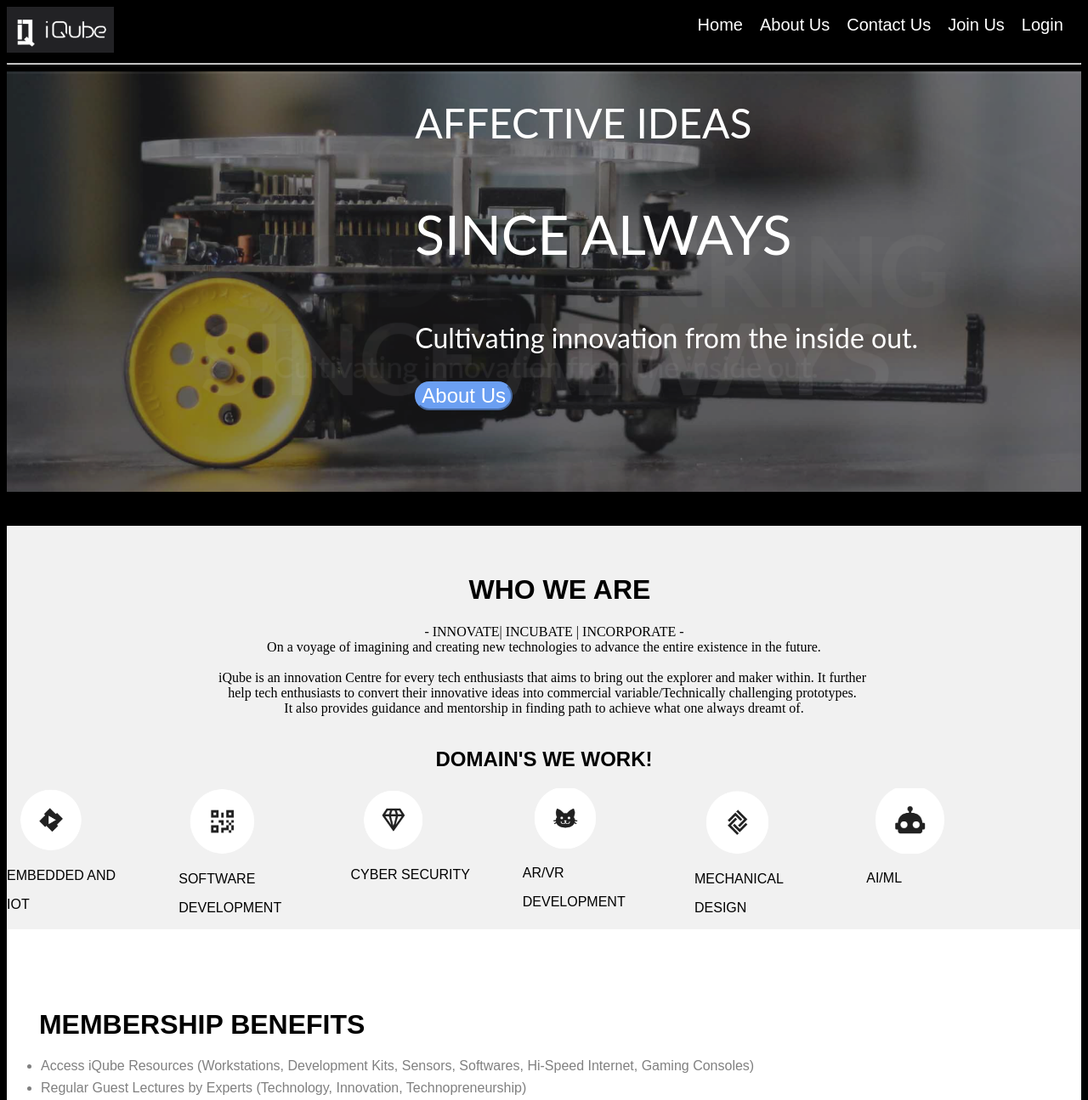
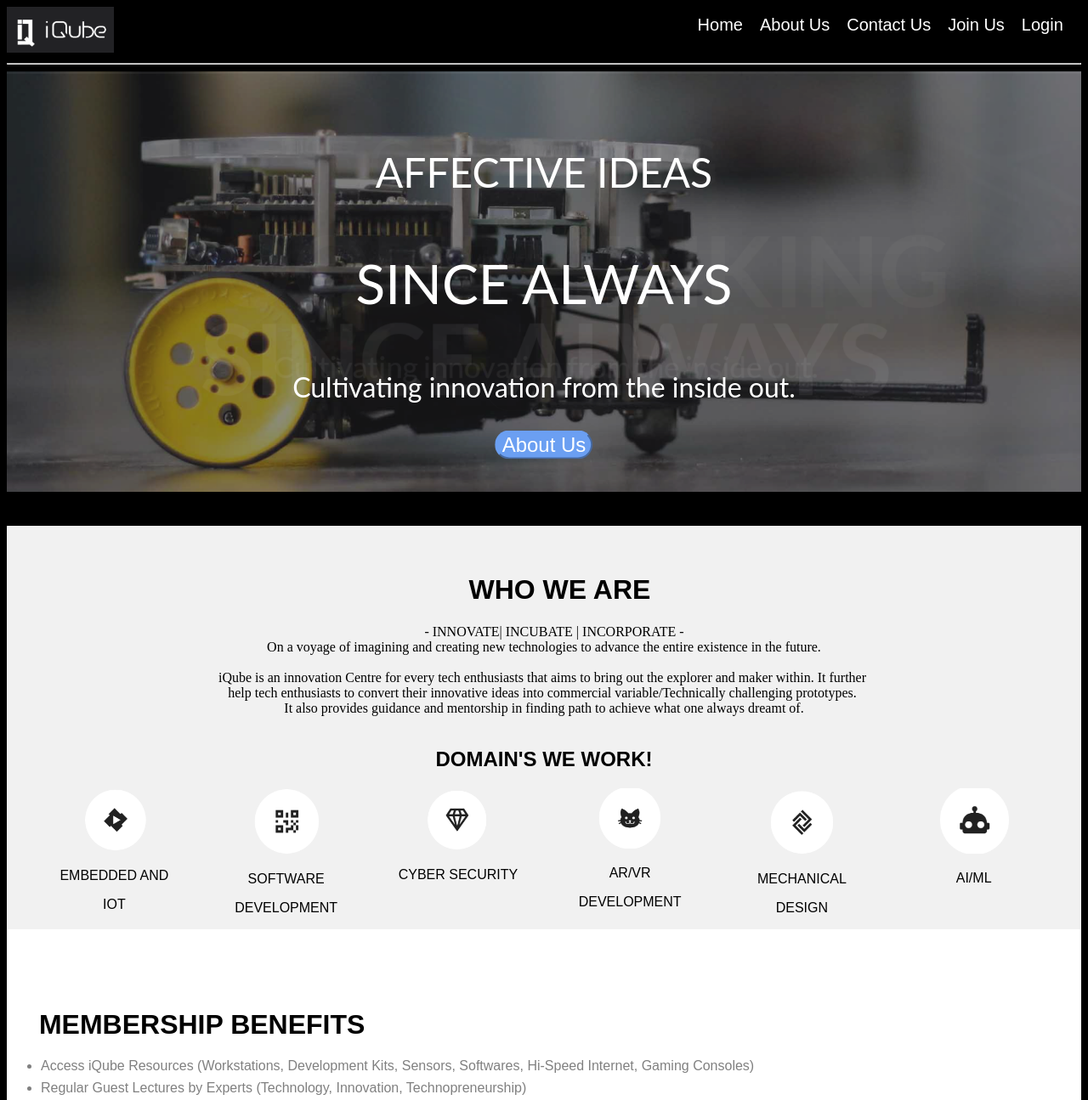
Before and after one commit to Shovidhyan/IQube, a plain HTML site: page index.html in a window 1280 px wide. Shown: the top 1295 px of the page at 85% size. Drawn offline with Linux system fonts and the light colour scheme.

Commit message:
Update styles 2.css

```diff
--- a/styles.css
+++ b/styles.css
@@ -28,10 +28,12 @@
     }
   .centered {
     position: absolute;
-    bottom: 20%;
-    left: 38%;
+    top: 50%;
+	left: 50%;
+	transform: translate(-50%,-50%);
     color: white;
     font-family: 'Lato', sans-serif;
+	text-align: center;
   }
   .about_button{
   	background-color: #6b9ff2;
@@ -46,9 +48,11 @@
   	color: black;
   }
   .column {
-  	margin-right: -4%;
+  	  margin-right: -4%;
 	  float: left;
 	  width: 20%;
+	  text-align: center;
+	  color:black;
 	}
 	.row::after {
 	  content: "";
@@ -81,7 +85,7 @@
     color:  white;
 	}
 	#ul3{
-			margin-left: 450px;
+		margin-left: 450px;
 	    padding: 10px;
 	    width:  30%;
 	    color:  white;
```
